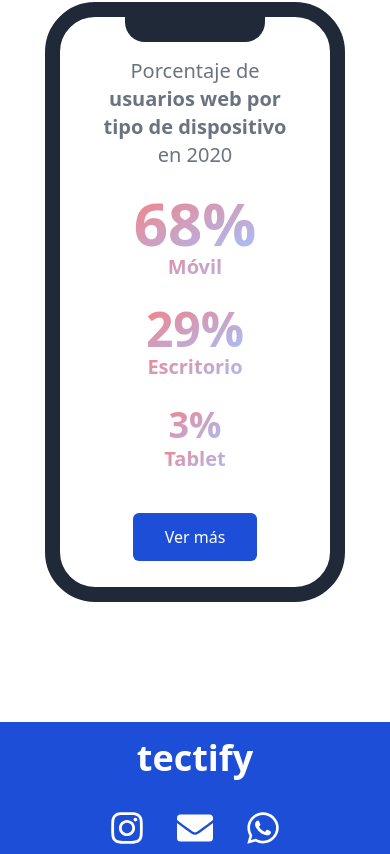
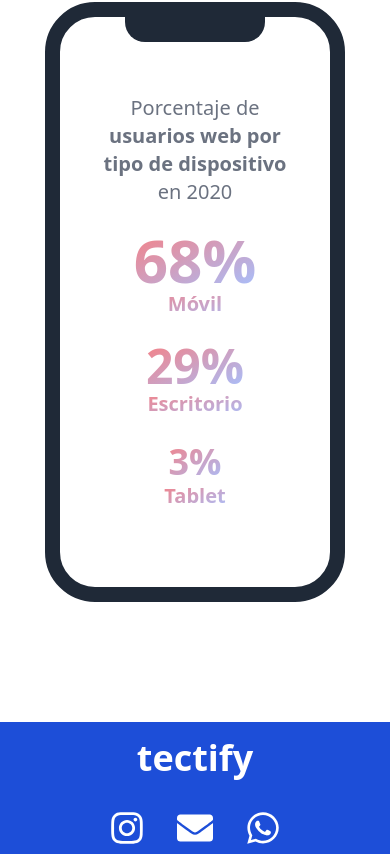
Before and after one commit to Alvarg27/tectify, a Next.js app: page / in a window 390 px wide. Shown: the part 5842-6696 px from the top of the page. Built offline with nearby package versions, Linux system fonts and the light colour scheme.

Commit message:
Update MobileFirst.js

```diff
--- a/components/MobileFirst.js
+++ b/components/MobileFirst.js
@@ -43,13 +43,6 @@ export default function MobileFirst() {
               Tablet
             </h3>
           </div>
-          <Link href="https://pagespeed.web.dev/report?url=https%3A%2F%2Fwhimsical-mermaid-ea9d22.netlify.app%2F&form_factor=desktop">
-            <a target="_blank" className="m-auto">
-              <button className="bg-blue-700 h-12 rounded-md my-10 mx-auto px-8 text-white transition duration-300 hover:bg-blue-900">
-                Ver más
-              </button>
-            </a>
-          </Link>
         </div>
       </Iphone>
     </div>
```
